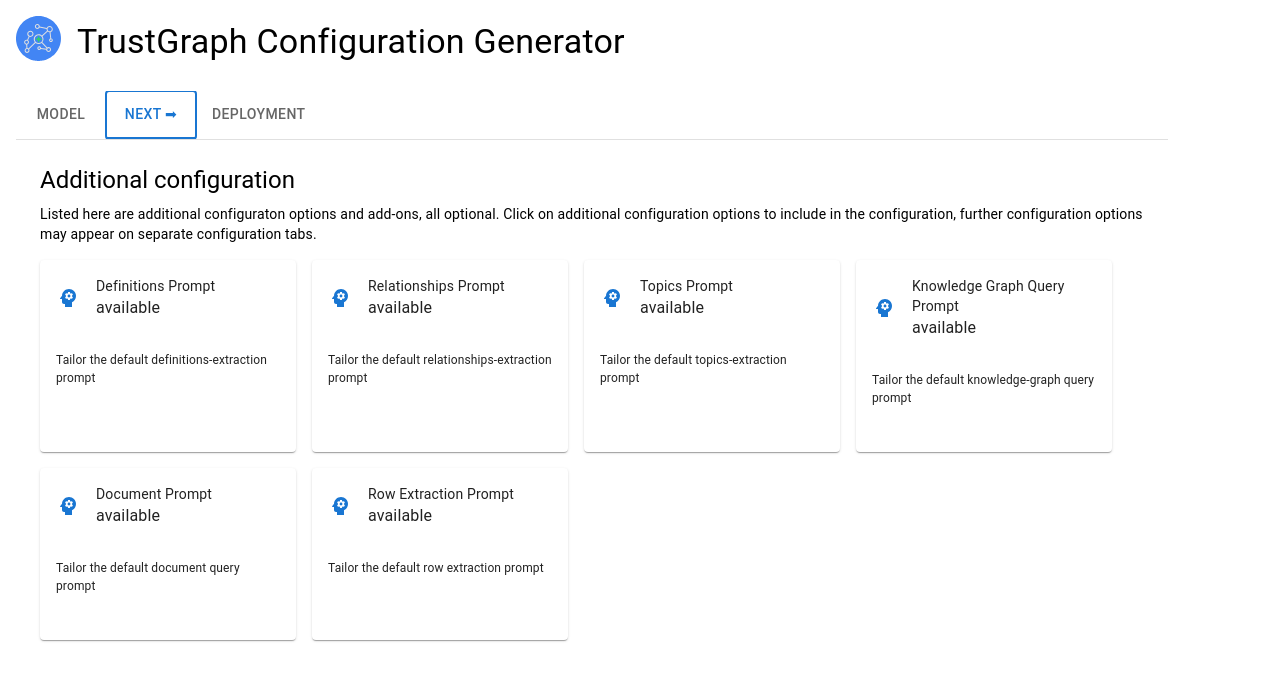
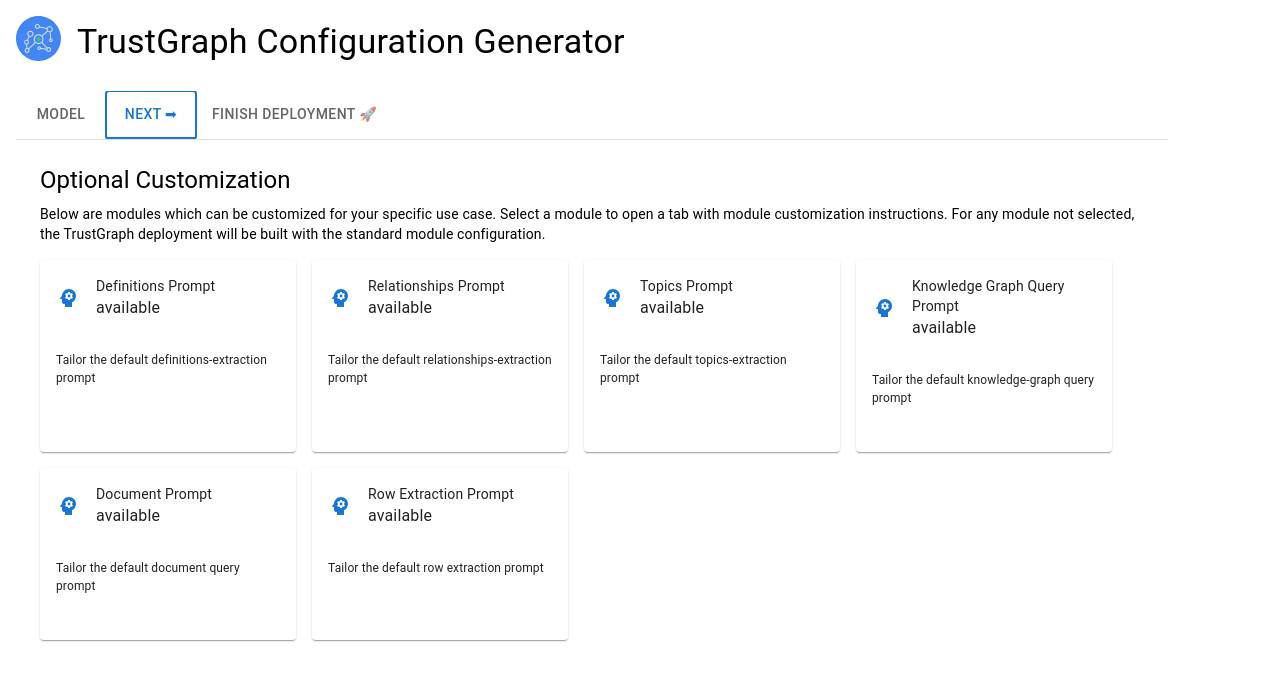
Before and after one commit to trustgraph-ai/simple-config-ui, a React (Vite) app: page / in a window 1280 px wide. Both pictures are taken after a click on the tab "NEXT ➡". Shown: the top 680 px of the page. Built offline with nearby package versions, Linux system fonts and the light colour scheme.

Commit message:
Top tab text tweaks

```diff
--- a/src/simple-editor/configuration/Additional.tsx
+++ b/src/simple-editor/configuration/Additional.tsx
@@ -10,15 +10,14 @@ const Additional = ({
 
         <Box sx={{ mb: 2}}>
         <Typography variant="h5" component="h2" gutterBottom>
-            Additional configuration
+            Optional Customization
         </Typography>
 
         <Typography variant="body2">
-            Listed here are additional configuraton options and
-            add-ons, all optional.  Click on additional
-            configuration options to include in the configuration,
-            further configuration options may appear on separate
-            configuration tabs.
+            Below are modules which can be customized for your specific use
+            case. Select a module to open a tab with module customization
+            instructions. For any module not selected, the TrustGraph deployment
+            will be built with the standard module configuration.
         </Typography>
         </Box>
 
--- a/src/simple-editor/configuration/Configuration.tsx
+++ b/src/simple-editor/configuration/Configuration.tsx
@@ -51,28 +51,28 @@ const tabs = (opts : Set<string>) => {
     ];
 
     if (opts.has(DEFINITIONS_PROMPT))
-        tabs.push(<Tab key="defs" value="defs" label="Definitions prompt"/>);
+        tabs.push(<Tab key="defs" value="defs" label="Entity Definitions Prompt"/>);
 
     if (opts.has(RELATIONSHIPS_PROMPT))
-        tabs.push(<Tab key="rels" value="rels" label="Relationships prompt"/>);
+        tabs.push(<Tab key="rels" value="rels" label="Relationships Prompt"/>);
 
     if (opts.has(TOPICS_PROMPT))
-        tabs.push(<Tab key="topics" value="topics" label="Topics prompt"/>);
+        tabs.push(<Tab key="topics" value="topics" label="Topic Definitions Prompt"/>);
 
     if (opts.has(KNOWLEDGE_QUERY_PROMPT))
-        tabs.push(<Tab key="kgq" value="kgq" label="Knowledge graph prompt"/>);
+        tabs.push(<Tab key="kgq" value="kgq" label="Knowledge Graph Prompt"/>);
 
     if (opts.has(DOCUMENT_QUERY_PROMPT))
         tabs.push(<Tab key="docq" value="docq"
-            label="Document query prompt"
+            label="Document Query Prompt"
         />);
 
     if (opts.has(ROWS_PROMPT))
         tabs.push(<Tab key="rows" value="rows"
-            label="Rows prompt"
+            label="Rows Prompt"
         />);
 
-    tabs.push(<Tab key="depl" value="depl" label="Deployment"/>);
+    tabs.push(<Tab key="depl" value="depl" label="Finish Deployment 🚀"/>);
 
     return tabs;
 
```
